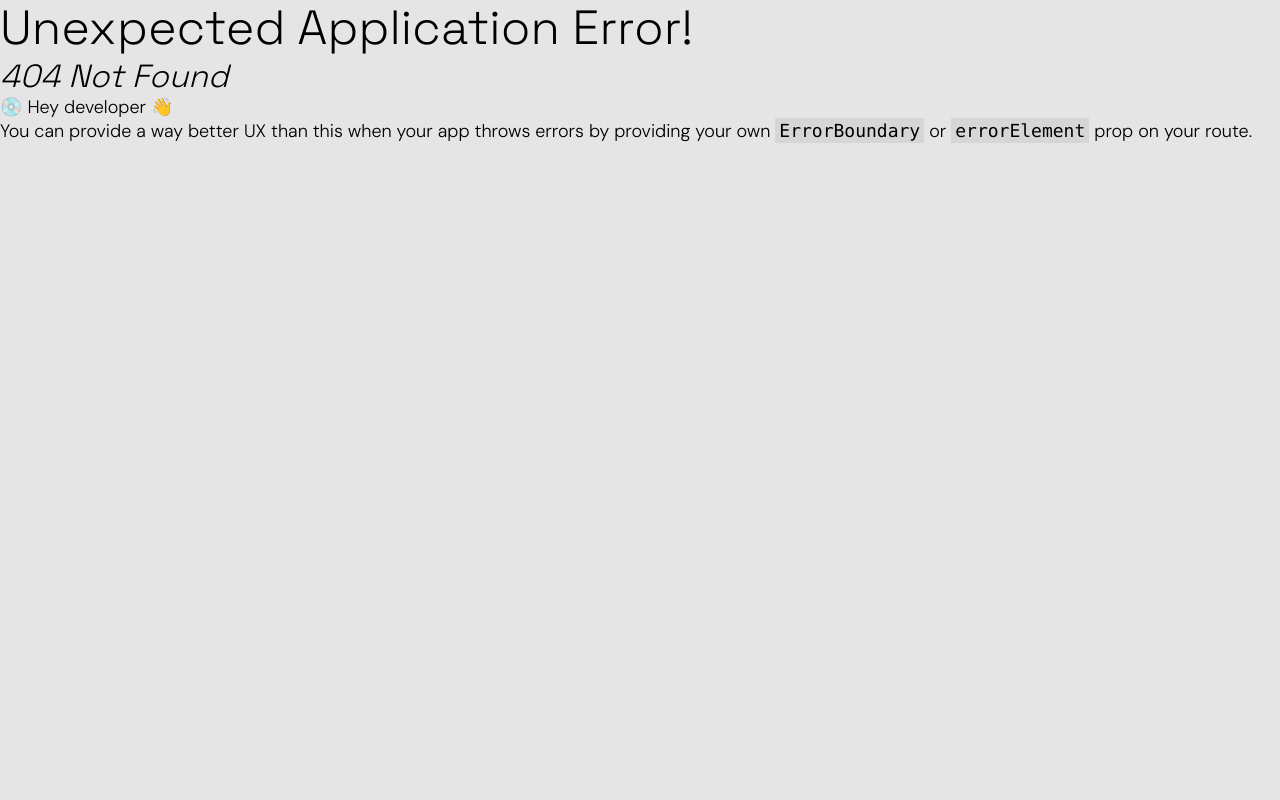
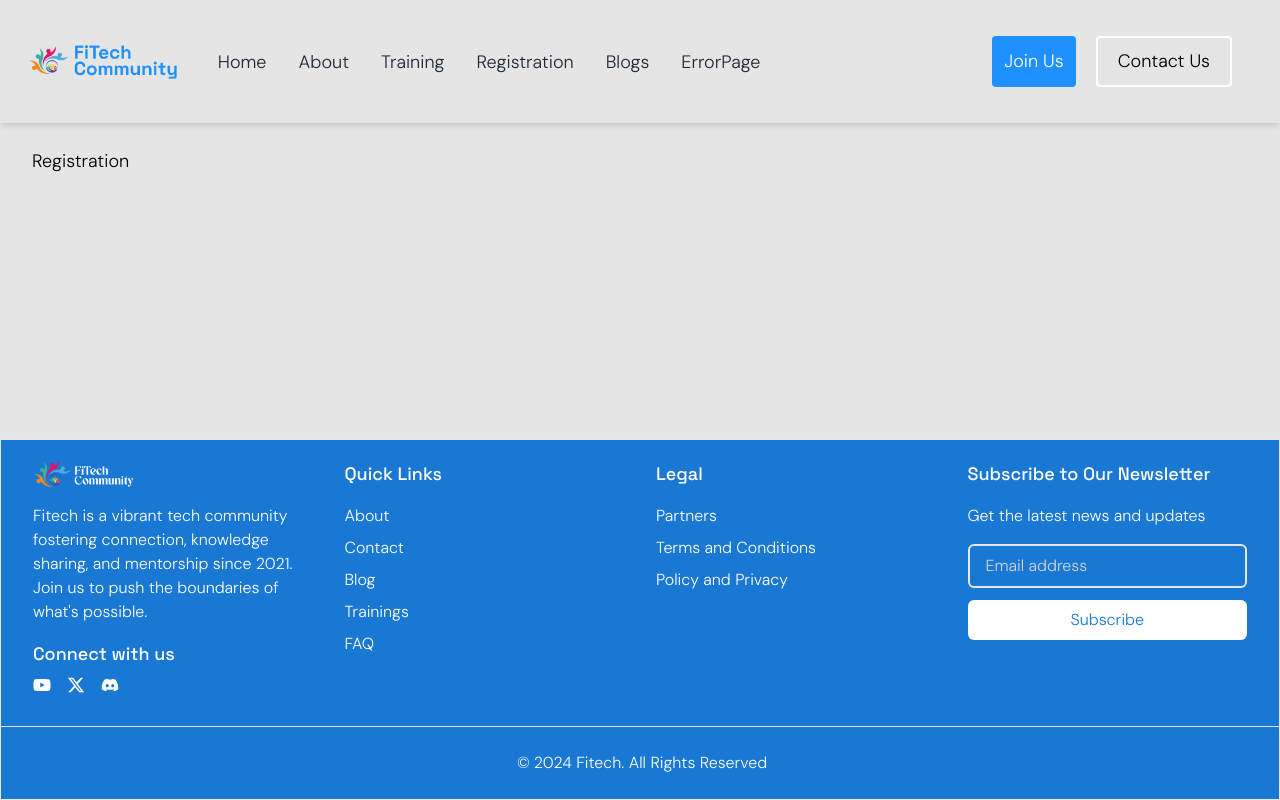
Before and after one commit to React-Community-Kaduna/fitech_website, a React (Vite) app: page /registration in a window 1280 px wide. Before the commit this address had no page. Built offline with nearby package versions, Linux system fonts and the light colour scheme.

Commit message:
create registration and training pages

```diff
--- a/src/Components/NavBar.jsx
+++ b/src/Components/NavBar.jsx
@@ -15,12 +15,20 @@ function NavBar() {
       link: "/about",
     },
     {
-      name: "Trainings",
-      link: "/trainings",
+      name: "Training",
+      link: "/training",
+    },
+    {
+      name: "Registration",
+      link: "/registration",
     },
     {
       name: "Blogs",
       link: "/blog",
+    },
+    {
+      name: "ErrorPage",
+      link: "/*",
     },
   ];
 
--- a/src/pages/About.jsx
+++ b/src/pages/About.jsx
@@ -57,7 +57,7 @@ function About() {
 
             <motion.div
               {...slideIn}
-              className="relative z-10 w-full p-6 lg:pl-24 lg:border-l-2 border-gray-400"
+              className="relative z-10 w-full p-6 lg:pl-24"
             >
               <motion.h2
                 {...fadeInUp}
--- /dev/null
+++ b/src/pages/Blog.jsx
@@ -0,0 +1,7 @@
+import React from "react";
+
+function Blog() {
+  return <div>Blog</div>;
+}
+
+export default Blog;
--- /dev/null
+++ b/src/pages/ErrorPage.jsx
@@ -0,0 +1,7 @@
+import React from "react";
+
+function ErrorPage() {
+  return <div>ErrorPage</div>;
+}
+
+export default ErrorPage;
--- /dev/null
+++ b/src/pages/Registration.jsx
@@ -0,0 +1,17 @@
+import React from "react";
+import NavBar from "../Components/NavBar";
+import Footer from "../Components/Footer";
+
+function Registration() {
+  return (
+    <div className="min-h-screen flex flex-col">
+      <NavBar />
+      <main className="flex-1 w-full px-4 sm:px-6 lg:px-8 mt-[70px] md:mt-[100px] lg:mt-[150px] overflow-x-hidden">
+        Registration
+      </main>
+      <Footer />
+    </div>
+  );
+}
+
+export default Registration;
--- /dev/null
+++ b/src/pages/Training.jsx
@@ -0,0 +1,17 @@
+import React from "react";
+import NavBar from "../Components/NavBar";
+import Footer from "../Components/Footer";
+
+function Training() {
+  return (
+    <div className="min-h-screen flex flex-col">
+      <NavBar />
+      <main className="flex-1 w-full px-4 sm:px-6 lg:px-8 mt-[70px] md:mt-[100px] lg:mt-[150px] overflow-x-hidden">
+        Training
+      </main>
+      <Footer />
+    </div>
+  );
+}
+
+export default Training;
```
Also changed, not shown: src/App.jsx (+15 -8 lines).
